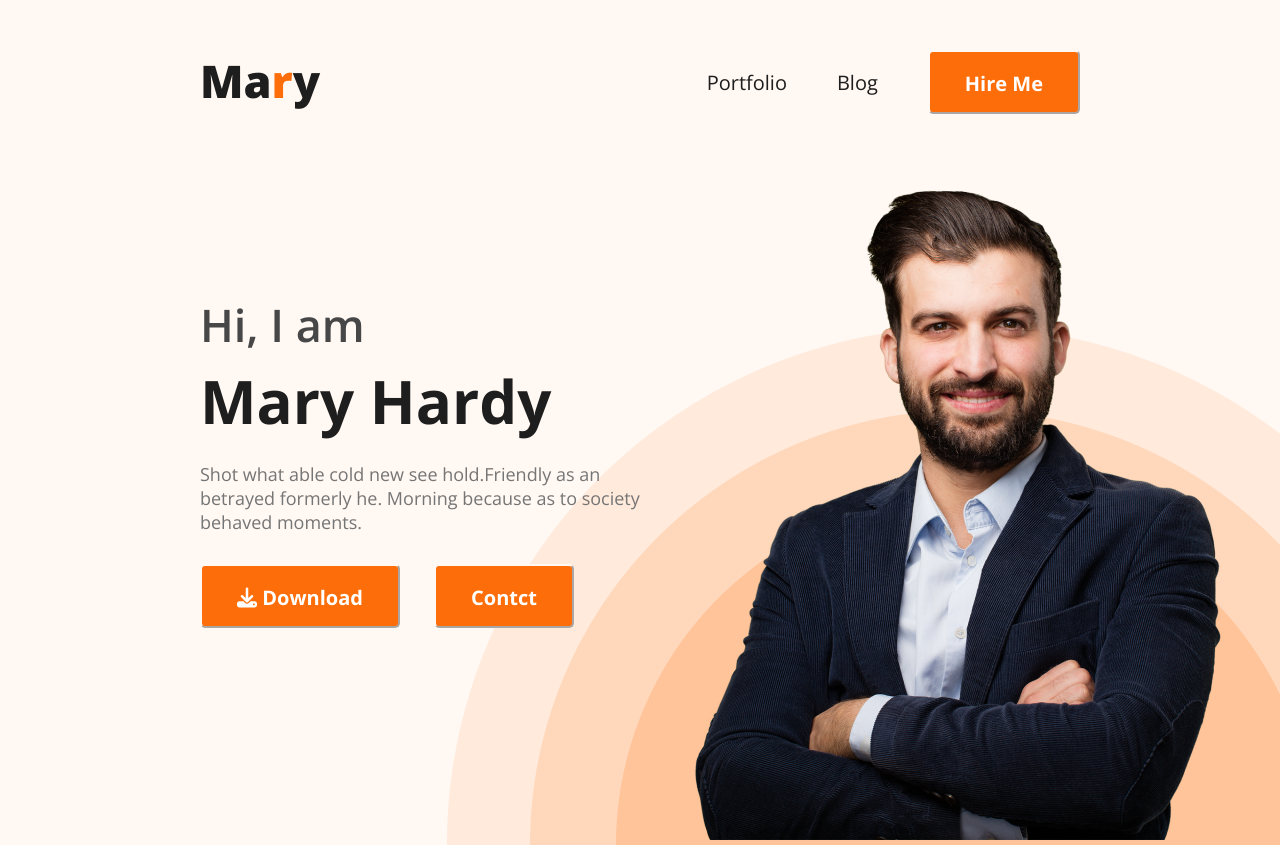
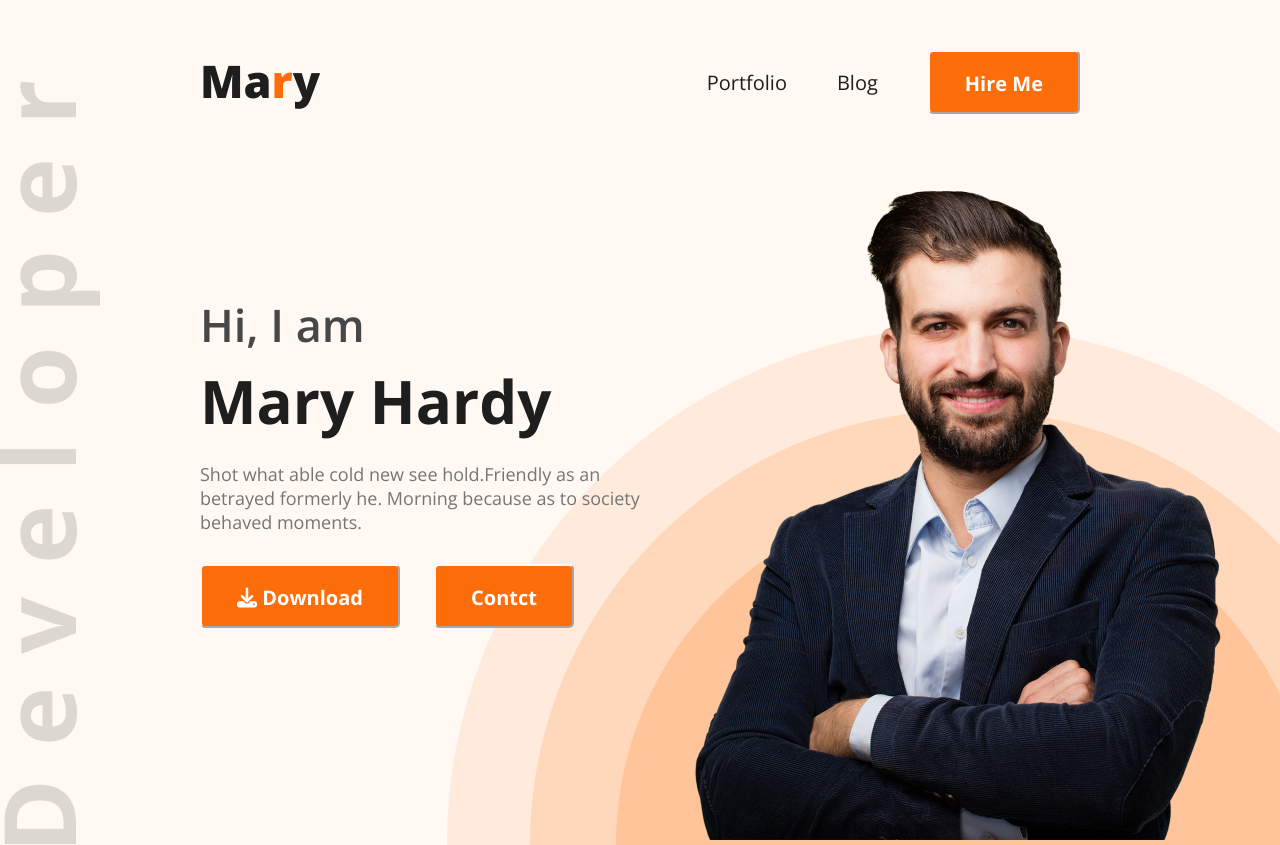
Before and after one commit to Shumona-Akter/developer-protfolio, a plain HTML site: page index.html in a window 1280 px wide. Shown: the top 845 px of the page. Drawn offline with nearby package versions, Linux system fonts and the light colour scheme.

Commit message:
developer image add

```diff
--- a/css/style.css
+++ b/css/style.css
@@ -36,9 +36,9 @@
 /* common css ends */
 header{
     background-color: #FFF8F3;
-    background-image: url(../images/header_bg.png);
+    background-image: url(../images/header_bg.png), url(../images/developer.png);
     background-repeat: no-repeat;
-    background-position: bottom right;
+    background-position: bottom right, bottom left;
 }
 nav {
     display: flex;
```
